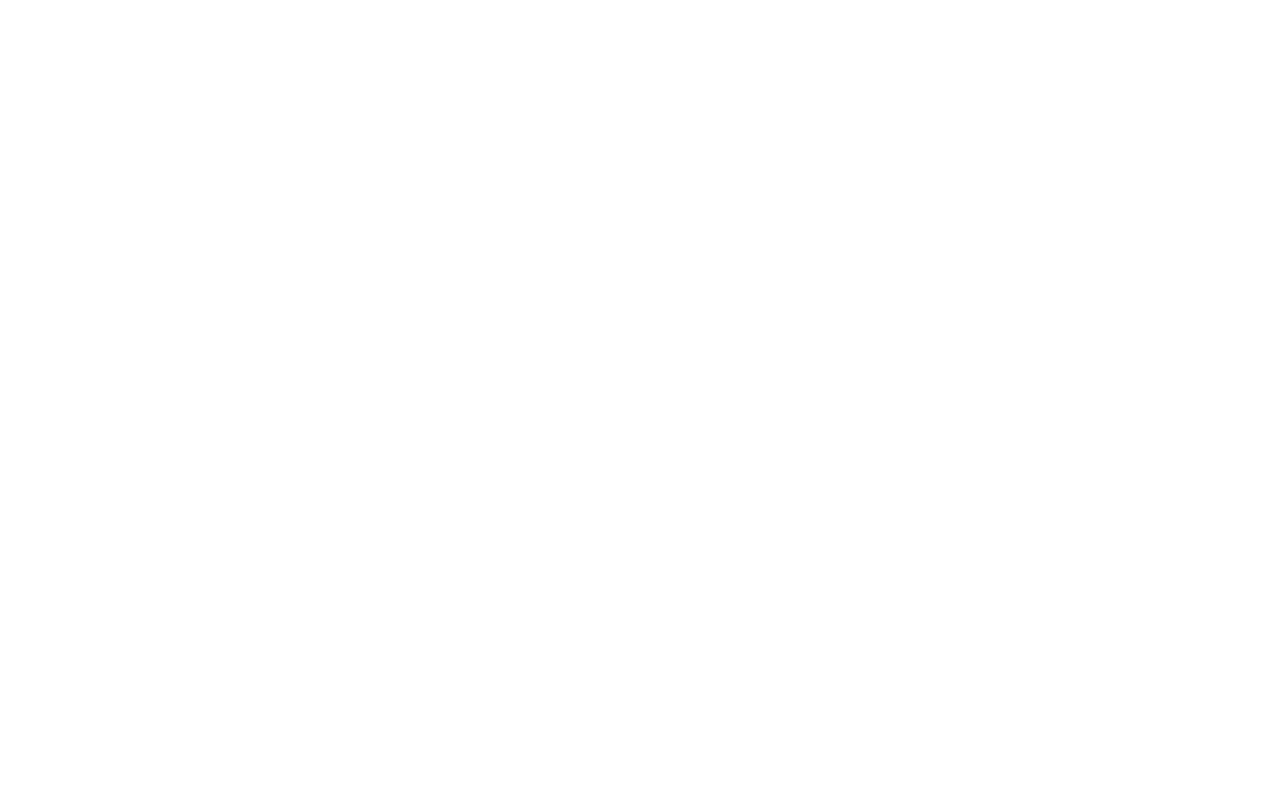
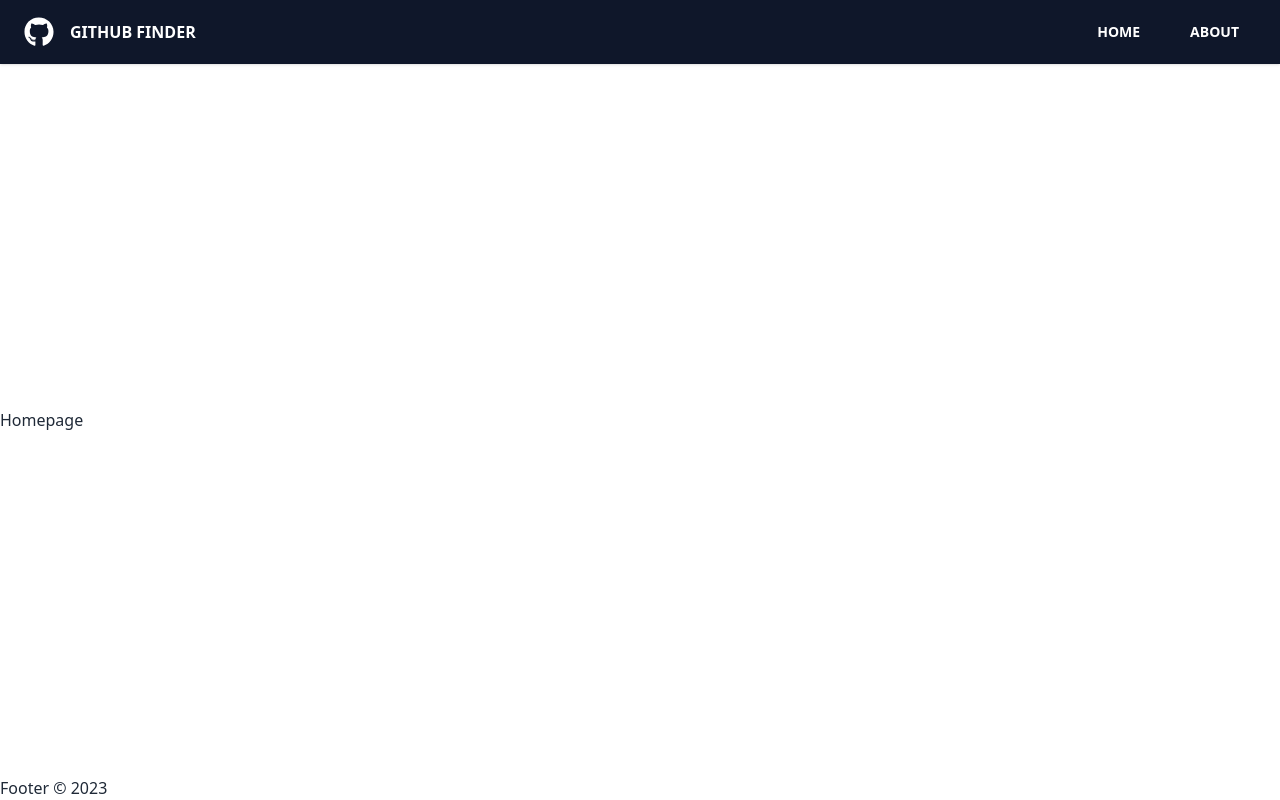
Before and after one commit to readyp/React-Brad, a JavaScript app: page / in a window 1280 px wide. Built offline with nearby package versions, Linux system fonts and the light colour scheme; the HTML template or start-up script is replaced by a standard one.

Commit message:
failure 1

```diff
--- a/package.json
+++ b/package.json
@@ -6,9 +6,13 @@
     "@testing-library/jest-dom": "^5.16.5",
     "@testing-library/react": "^13.4.0",
     "@testing-library/user-event": "^13.5.0",
+    "daisyui": "^2.47.0",
     "react": "^18.2.0",
     "react-dom": "^18.2.0",
+    "react-icons": "^4.7.1",
+    "react-router-dom": "^6.7.0",
     "react-scripts": "5.0.1",
+    "tailwindcss": "^3.2.4",
     "web-vitals": "^2.1.4"
   },
   "scripts": {
--- a/src/App.js
+++ b/src/App.js
@@ -1,11 +1,21 @@
 import './App.css';
+import { BrowserRouter as Router, Routes, Route } from 'react-router-dom';
+import HomePage from './pages/HomePage';
+import Navbar from './layouts/Navbar';
+import Footer from './layouts/Footer';
 
 function App() {
-  return (
-    <div>
-
-    </div>
-  );
+    return (
+        <Router>
+            <div className='flex flex-col min-h-screen justify-between'>
+                <Navbar />
+                <Routes>
+                    <Route path='/' element={<HomePage />} />
+                </Routes>
+                <Footer />
+            </div>
+        </Router>
+    );
 }
 
 export default App;
--- /dev/null
+++ b/src/contexts/ProfileContext.js
@@ -0,0 +1,56 @@
+import { useEffect } from 'react';
+import { useState } from 'react';
+import { useReducer } from 'react';
+import { createContext } from 'react';
+
+const profileReducer = (state, action) => {
+    switch (action.type) {
+        case 'GET_PROFILES':
+            return {
+                ...state,
+                users: action.payload,
+                isLoading: false,
+                isError: false,
+                error: null,
+            };
+        case 'SET_LOADING':
+            return {
+                ...state,
+                isLoading: true,
+            };
+        case 'SET_ERROR':
+            return {
+                ...state,
+                isError: true,
+                error: action.payload,
+            };
+        default:
+            return state;
+    }
+};
+
+export const ProfileContext = createContext();
+const GITHUB_URL = process.env.REACT_APP_GITHUB_URL
+const GITHUB_TOKEN = process.env.REACT_APP_GITHUB_TOKEN
+
+export const ProfileProvider = ({ children }) => {
+    const [state, dispatch] = useReducer(profileReducer, {
+        users: null,
+        isLoading: false,
+        isError: false,
+        error: null,
+    });
+
+    const [term, setTerm] = useState('')
+
+    useEffect(() => {}, [])
+    return (
+        <ProfileContext.Provider
+            value={{
+                users: state,
+            }}
+        >
+            {children}
+        </ProfileContext.Provider>
+    );
+};
--- a/src/index.css
+++ b/src/index.css
@@ -1,13 +1,3 @@
-body {
-  margin: 0;
-  font-family: -apple-system, BlinkMacSystemFont, 'Segoe UI', 'Roboto', 'Oxygen',
-    'Ubuntu', 'Cantarell', 'Fira Sans', 'Droid Sans', 'Helvetica Neue',
-    sans-serif;
-  -webkit-font-smoothing: antialiased;
-  -moz-osx-font-smoothing: grayscale;
-}
-
-code {
-  font-family: source-code-pro, Menlo, Monaco, Consolas, 'Courier New',
-    monospace;
-}
+@tailwind base;
+@tailwind components;
+@tailwind utilities;
--- /dev/null
+++ b/src/layouts/Footer.js
@@ -0,0 +1,6 @@
+function Footer() {
+    const currentYear = new Date().getFullYear();
+    return <div>Footer &copy; {currentYear}</div>;
+}
+
+export default Footer;
--- /dev/null
+++ b/src/layouts/Navbar.js
@@ -0,0 +1,24 @@
+import {FaGithub} from 'react-icons/fa'
+import { Link } from 'react-router-dom'
+
+function Navbar() {
+    return (
+        <nav className="navbar bg-slate-900 shadow text-white">
+            {/* container */}
+            <div className="container mx-auto px-4 flex justify-between">
+                {/* Navbrand */}
+                <Link to={'/'} className='flex items-center text-white space-x-4'>
+                    <FaGithub className='text-3xl' />
+                    <span className='uppercase font-bold'>github finder</span>
+                </Link>
+                {/* Navbutton */}
+                <div className='space-x-4'>
+                    <Link to={'/'} className='btn btn-ghost'>Home</Link>
+                    <Link className='btn btn-ghost'>About</Link>
+                </div>
+            </div>
+        </nav>
+    )
+}
+
+export default Navbar
--- /dev/null
+++ b/src/pages/HomePage.js
@@ -0,0 +1,9 @@
+function HomePage() {
+    return (
+        <div>
+            Homepage
+        </div>
+    )
+}
+
+export default HomePage
--- /dev/null
+++ b/tailwind.config.js
@@ -0,0 +1,8 @@
+/** @type {import('tailwindcss').Config} */
+module.exports = {
+  content: ['./src/**/*.{js, jsx}'],
+  theme: {
+    extend: {},
+  },
+  plugins: [require('daisyui')],
+}
```
Also changed, not shown: 1 other file (tests, documents, lock files or other folders).
